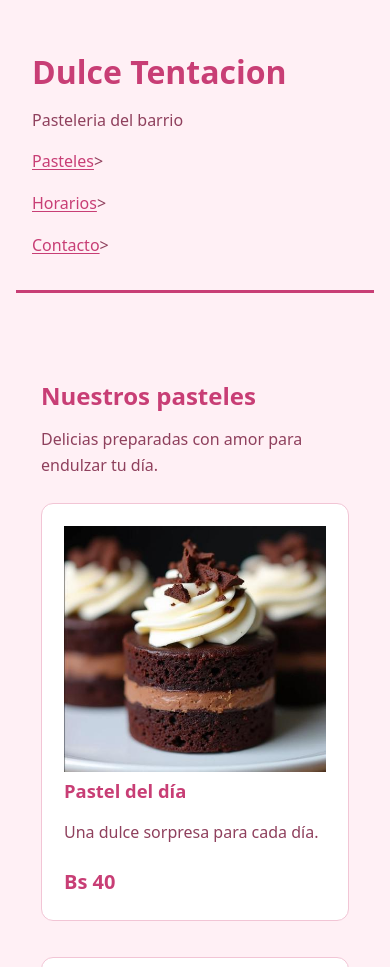
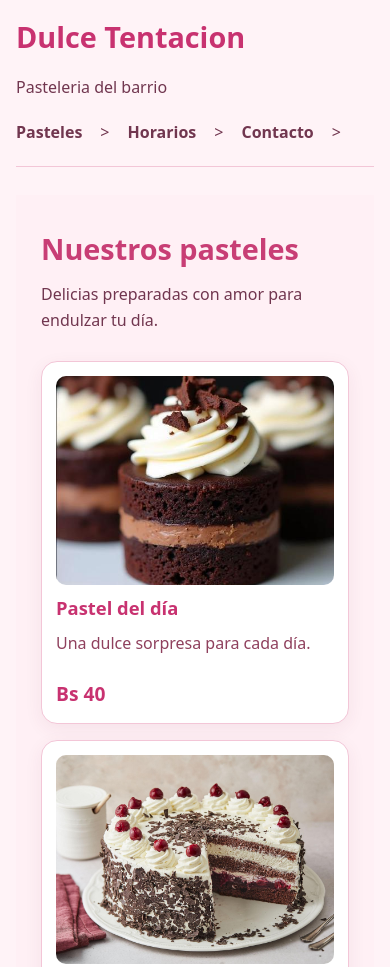
Before and after one commit to amechurqui79-bot/pasteleria, a plain HTML site: page index.html in a window 390 px wide. Shown: the top 967 px of the page. Drawn offline with Linux system fonts and the light colour scheme.

Commit message:
hoy se aumento css y readme

```diff
--- a/estilos.css
+++ b/estilos.css
@@ -200,3 +200,219 @@ footer {
   transform: translateY(-4px);
   box-shadow: 0 5px 15px #E8A0B433;
 }
+:root {
+  --color-principal: #c83270;
+  --color-acento: #e95791;
+  --color-texto: #71364f;
+  --color-fondo: #fff3f7;
+  --color-superficie: #ffffff;
+  --borde: #f3c6d7;
+  --radio: 16px;
+}
+
+/* Página */
+body {
+  width: 100%;
+  max-width: 1400px;
+  margin: 0 auto;
+  padding: 0 32px;
+  background: var(--color-fondo);
+  color: var(--color-texto);
+}
+
+/* Encabezado */
+header {
+  display: flex;
+  flex-wrap: wrap;
+  justify-content: space-between;
+  align-items: center;
+  gap: 20px;
+  padding: 28px 0;
+  margin-bottom: 28px;
+  border-bottom: 1px solid var(--borde);
+}
+
+header h1 {
+  margin: 0;
+  color: var(--color-principal);
+  font-size: clamp(1.8rem, 3vw, 2.7rem);
+}
+
+header p {
+  margin: 0;
+}
+
+/* Menú horizontal */
+nav ul {
+  display: flex;
+  flex-wrap: wrap;
+  align-items: center;
+  gap: 24px;
+  list-style: none;
+  margin: 0;
+  padding: 0;
+}
+
+nav li {
+  margin: 0;
+}
+
+nav a {
+  color: var(--color-texto);
+  font-weight: 600;
+  text-decoration: none;
+}
+
+nav a:hover {
+  color: var(--color-acento);
+}
+
+/* Título de productos */
+#productos h2 {
+  margin-top: 12px;
+  margin-bottom: 10px;
+  font-size: 1.8rem;
+}
+
+#productos > p {
+  margin-bottom: 28px;
+}
+
+/* Cuadrícula de pasteles */
+.contenedor-pasteles {
+  display: grid;
+  grid-template-columns: repeat(4, minmax(0, 1fr));
+  align-items: stretch;
+  gap: 22px;
+}
+
+/* Tarjetas */
+.contenedor-pasteles .pastel {
+  display: flex;
+  flex-direction: column;
+  min-width: 0;
+  gap: 12px;
+  padding: 16px;
+  margin: 0;
+  overflow: hidden;
+  background: var(--color-superficie);
+  border: 1px solid var(--borde);
+  border-radius: var(--radio);
+  box-shadow: 0 5px 18px rgb(112 49 76 / 7%);
+  transition: transform 0.2s ease,
+              box-shadow 0.2s ease;
+}
+
+.contenedor-pasteles .pastel:hover {
+  transform: translateY(-5px);
+  box-shadow: 0 10px 24px rgb(112 49 76 / 13%);
+}
+
+/* Todas las fotos con el mismo tamaño */
+.contenedor-pasteles .pastel img {
+  display: block;
+  width: 100%;
+  aspect-ratio: 4 / 3;
+  object-fit: cover;
+  border-radius: 10px;
+}
+
+.contenedor-pasteles .pastel h3 {
+  margin: 0;
+  font-size: 1.15rem;
+  color: var(--color-principal);
+}
+
+.contenedor-pasteles .pastel p {
+  margin: 0;
+}
+
+.contenedor-pasteles .pastel .precio {
+  margin-top: auto;
+  padding-top: 10px;
+  color: var(--color-principal);
+  font-size: 1.2rem;
+  font-weight: 800;
+}
+
+/* Imagen de la vitrina, fuera de las tarjetas */
+.vitrina {
+  margin: 32px 0;
+}
+
+.vitrina img {
+  width: 100%;
+  max-width: 650px;
+  height: auto;
+  display: block;
+  border-radius: var(--radio);
+}
+
+.vitrina figcaption {
+  margin-top: 8px;
+  font-size: 0.9rem;
+}
+
+/* Panel lateral */
+aside {
+  align-self: start;
+  margin-top: 0;
+  padding: 24px;
+  background: #ffe3ed;
+  border: 1px solid var(--borde);
+  border-radius: var(--radio);
+}
+
+
+aside h2 {
+  margin-top: 0;
+}
+
+/* Tabla */
+caption {
+  color: var(--color-texto);
+  font-weight: 600;
+}
+
+/* Pie */
+footer {
+  color: var(--color-texto);
+}
+
+/* Pantallas medianas */
+@media (max-width: 1000px) {
+  .contenedor-pasteles {
+    grid-template-columns: repeat(2, minmax(0, 1fr));
+  }
+}
+
+/* Celulares ...*/
+@media (max-width: 600px) {
+  body {
+    padding: 0 16px;
+  }
+
+  header {
+    align-items: flex-start;
+    flex-direction: column;
+    padding: 20px 0;
+  }
+
+  nav ul {
+    gap: 12px 18px;
+  }
+
+  .contenedor-pasteles {
+    grid-template-columns: 1fr;
+    gap: 16px;
+  }
+
+  .contenedor-pasteles .pastel {
+    padding: 14px;
+  }
+}
+@media (min-width: 40rem){
+  h1 { font-size: 2.5rem;}
+  hearder {padding-inline:var(--espacio-lg)}
+  nav ul{gap: var(--espacio-lg)}
+}
```
